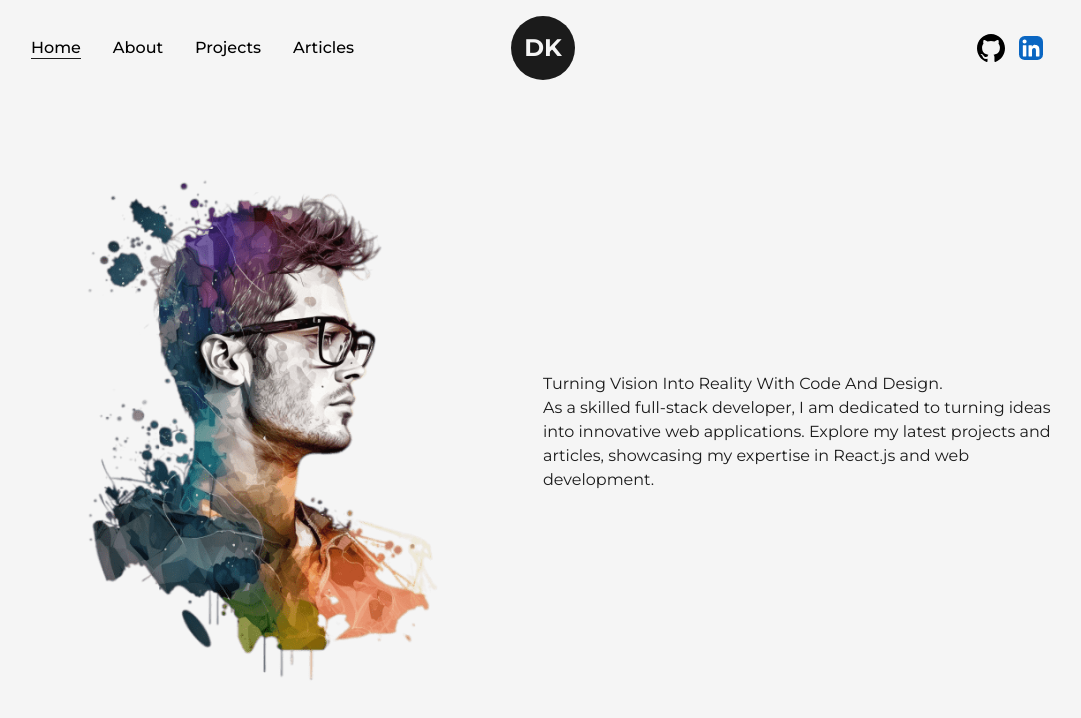
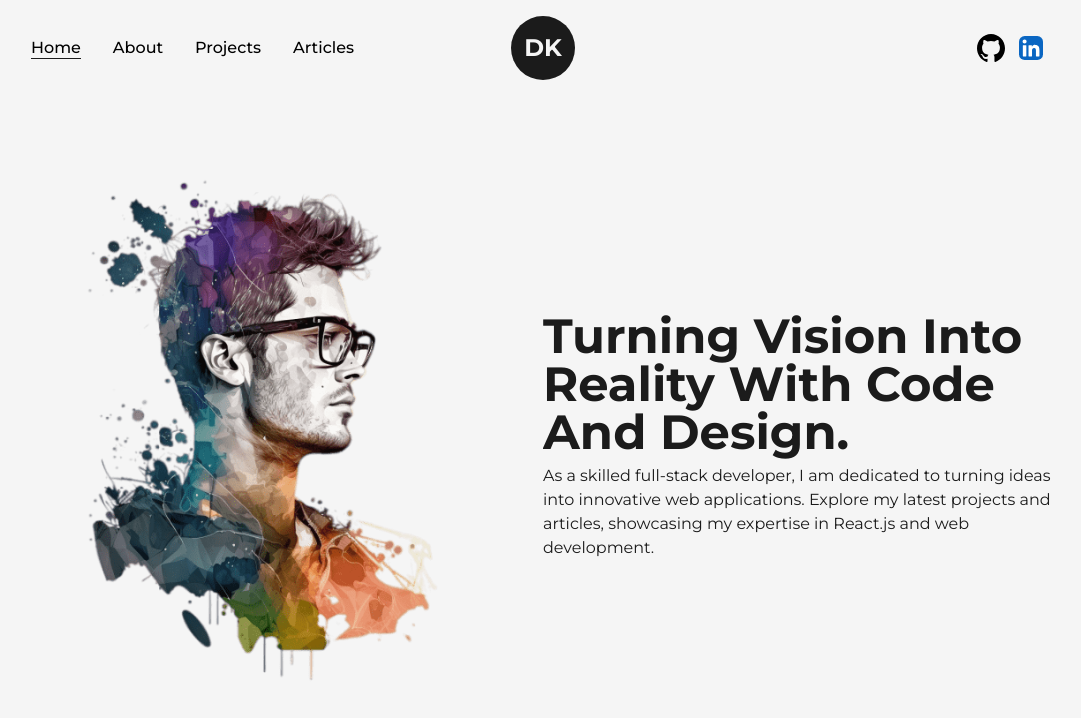
Before and after one commit to dineshvoithu/my-portfolio, a Next.js app: page / in a window 1280 px wide. Shown: the top 718 px of the page, without its empty margins (97-1178 px from the left). Built offline with nearby package versions, Linux system fonts and the light colour scheme.

Commit message:
error upto animated

```diff
--- /dev/null
+++ b/src/components/AnimatedText.js
@@ -0,0 +1,39 @@
+import React from "react";
+import { animate, delay, motion } from "framer-motion";
+
+const quote = {
+  initial: {
+    opacity: 0,
+  },
+  animate: {
+    opacity: 1,
+    transition: {
+      delay: 0.5,
+    },
+  },
+};
+
+const AnimatedText = ({ text, className = "" }) => {
+  return (
+    <div
+      className="w-full mx-auto py-2 flex items-center justify-center text-center overflow-hidden
+
+    "
+    >
+      <motion.h1
+        className={`inline-block w-full text-dark font-bold capitalize text-8xl ${className}`}
+        variants={quote}
+        initial="initial"
+        animate="animate"
+      >
+        {text.split(" ").map((word, index) => (
+          <span key={word + "-" + index} className="inline-block">
+            {word}&nbsp;
+          </span>
+        ))}
+      </motion.h1>
+    </div>
+  );
+};
+
+export default AnimatedText;
--- a/src/pages/index.js
+++ b/src/pages/index.js
@@ -3,6 +3,7 @@ import { Inter } from "next/font/google";
 import Layout from "@/components/layout";
 import Image from "next/image";
 import profilePic from "../../public/images/profile/developer-pic-1.png";
+import AnimatedText from "@/components/AnimatedText";
 
 const inter = Inter({ subsets: ["latin"] });
 
@@ -23,8 +24,11 @@ export default function Home() {
                 className="w-full h-auto"
               />
             </div>
-            <div className="w-1/2">
-              <h1>Turning Vision Into Reality With Code And Design.</h1>
+            <div className="w-1/2 flex flex-col items-center self-center">
+              <AnimatedText
+                text="Turning Vision Into Reality With Code And Design."
+                className="!text-5xl !text-left"
+              />
               <p>
                 As a skilled full-stack developer, I am dedicated to turning
                 ideas into innovative web applications. Explore my latest
```
